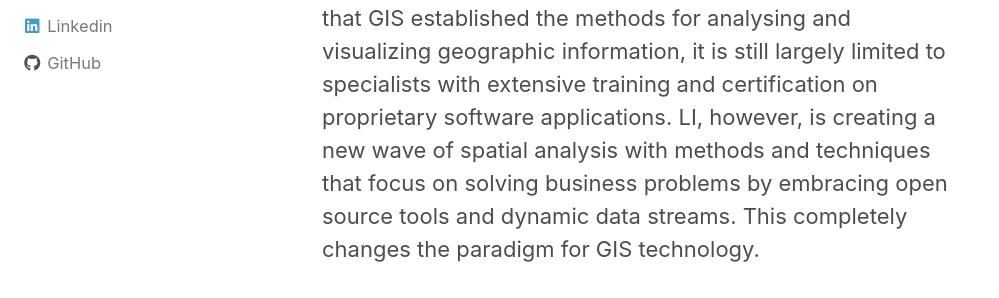
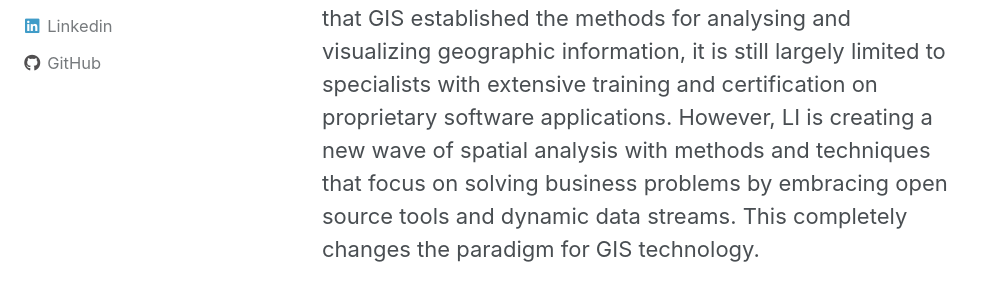
Before and after one commit to veena1486/veena1486.github.io, a Jekyll site: the page built from _posts/2020-01-03-gisli.md, in a window 1280 px wide and 900 px high, scrolled down 1653 px. Shown: the part 387-685 px from the top of the window, without its empty margins (0-999 px from the left). Built offline with Jekyll 4.4.1, drawn with Linux system fonts in a browser that asks for light colours; cached includes are drawn as plain includes; nearby versions of some CDN libraries; some of the changed text lies outside the part shown.

```diff
--- a/_posts/2020-01-03-gisli.md
+++ b/_posts/2020-01-03-gisli.md
@@ -23,4 +23,4 @@ To understand this shift, let’s take a look at the historical evolution of GIS
 
 ![GIS Evolution]({{https://github.com/veena1486/veena1486.github.io}}/images/post2/evolution.jpg) <br>
 
-We observe a glaring transference from traditional GIS to location analytics. Though GIS has a major role in reporting historic location information, LI enables businesses to optimize their strategies based on location. Despite the fact that GIS established the methods for analysing and visualizing geographic information, it is still largely limited to specialists with extensive training and certification on proprietary software applications. LI, however, is creating a new wave of spatial analysis with methods and techniques that focus on solving business problems by embracing open source tools and dynamic data streams. This completely changes the paradigm for GIS technology.
+We observe a glaring transference from traditional GIS to location analytics. Though GIS has a major role in reporting historic location information, LI enables businesses to optimize their strategies based on location. Despite the fact that GIS established the methods for analysing and visualizing geographic information, it is still largely limited to specialists with extensive training and certification on proprietary software applications. However, LI is creating a new wave of spatial analysis with methods and techniques that focus on solving business problems by embracing open source tools and dynamic data streams. This completely changes the paradigm for GIS technology.
```
